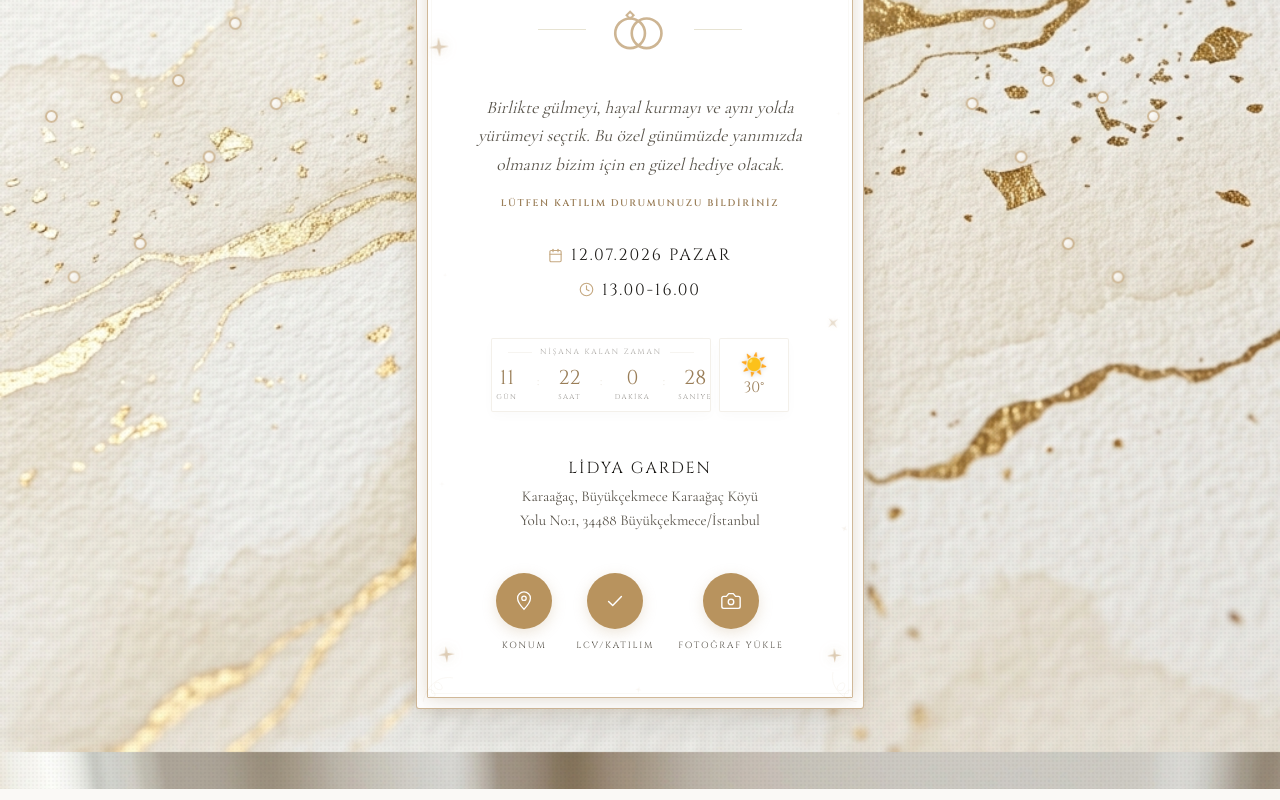
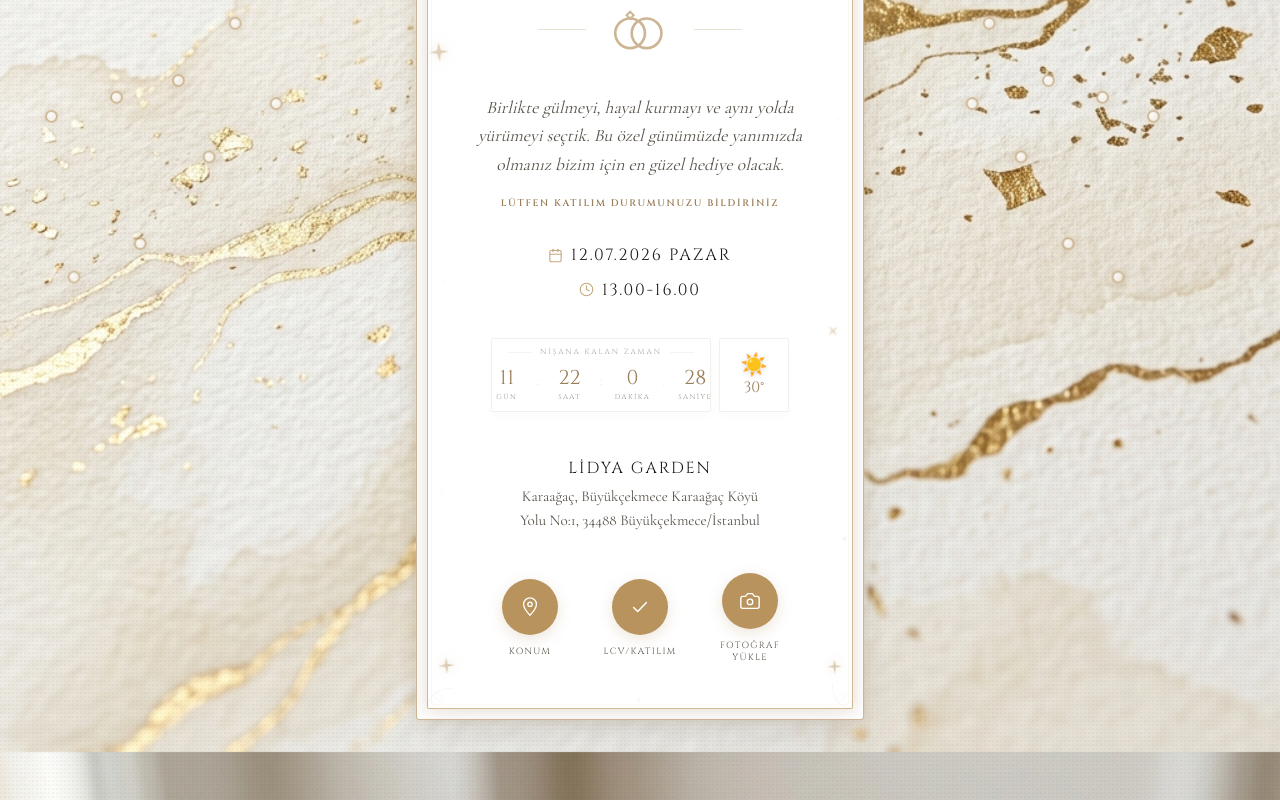
Before and after one commit to alperentagmann/ahmet-nesrin-nisan, a Next.js app: page /invite in a window 1280 px wide. Shown: the part 528-1328 px from the top of the page. Built offline with nearby package versions, Linux system fonts and the light colour scheme; no server answers.

Commit message:
style: Alt butonlarin simetrisi (genislik ve metin ortalama) duzeltildi

```diff
--- a/app/invite/page.tsx
+++ b/app/invite/page.tsx
@@ -84,11 +84,11 @@ function CircleAction({
   onClick?: () => void;
 }) {
   const content = (
-    <div className="flex flex-col items-center gap-2.5 group cursor-pointer" onClick={onClick}>
-      <span className="w-14 h-14 rounded-full text-white flex items-center justify-center transition-transform duration-300 ease-out group-hover:scale-110 group-active:scale-95 btn-glow-pulse">
+    <div className="flex flex-col items-center gap-2.5 group cursor-pointer w-[86px]" onClick={onClick}>
+      <span className="w-14 h-14 rounded-full text-white flex items-center justify-center shrink-0 transition-transform duration-300 ease-out group-hover:scale-110 group-active:scale-95 btn-glow-pulse">
         {icon}
       </span>
-      <span className="font-display text-[9px] tracking-[0.2em] uppercase text-ink-soft transition-colors duration-300 group-hover:text-[#9a7e58]">
+      <span className="font-display text-[9px] tracking-[0.15em] leading-snug uppercase text-center text-ink-soft transition-colors duration-300 group-hover:text-[#9a7e58]">
         {label}
       </span>
     </div>
```
